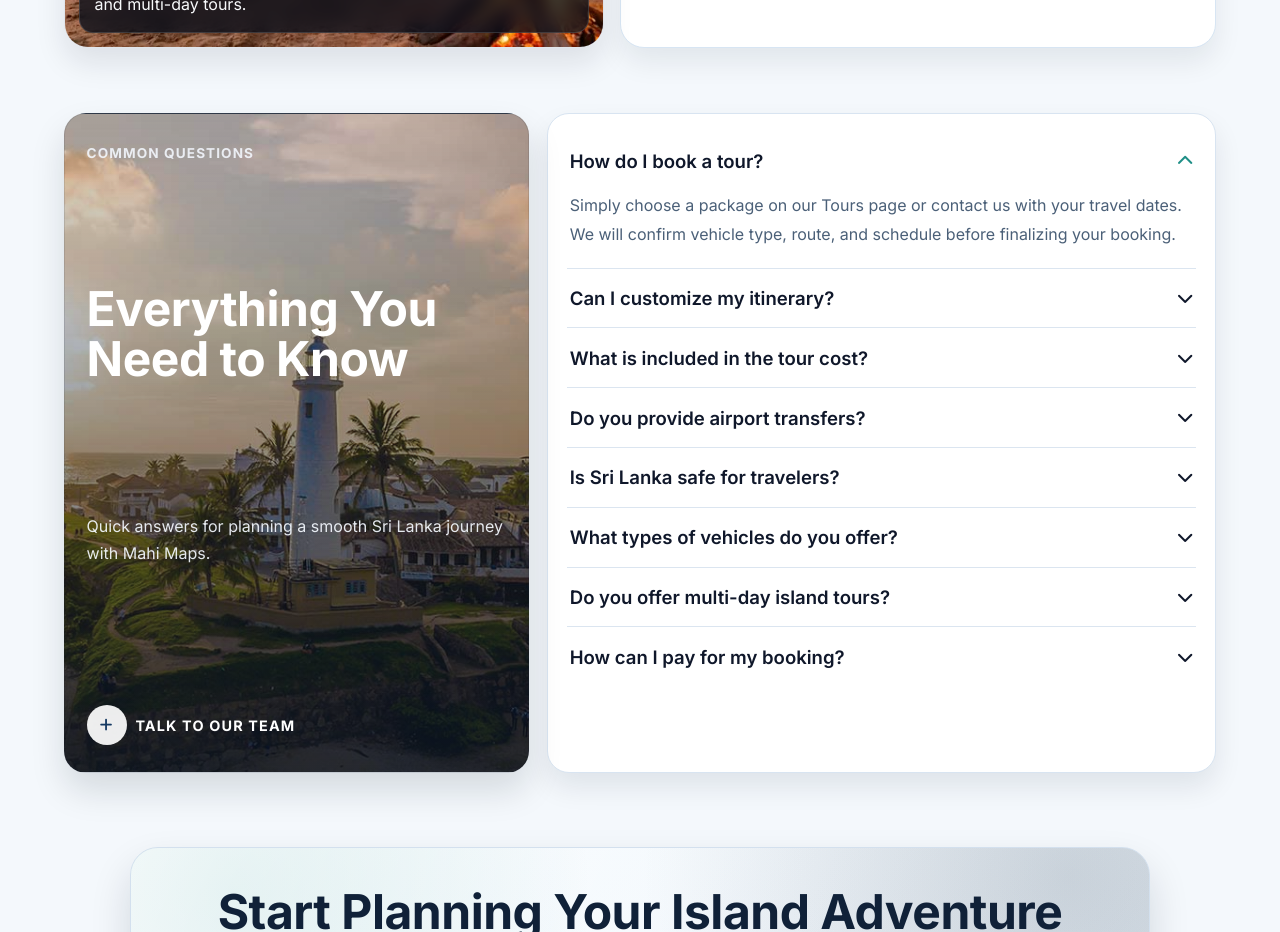
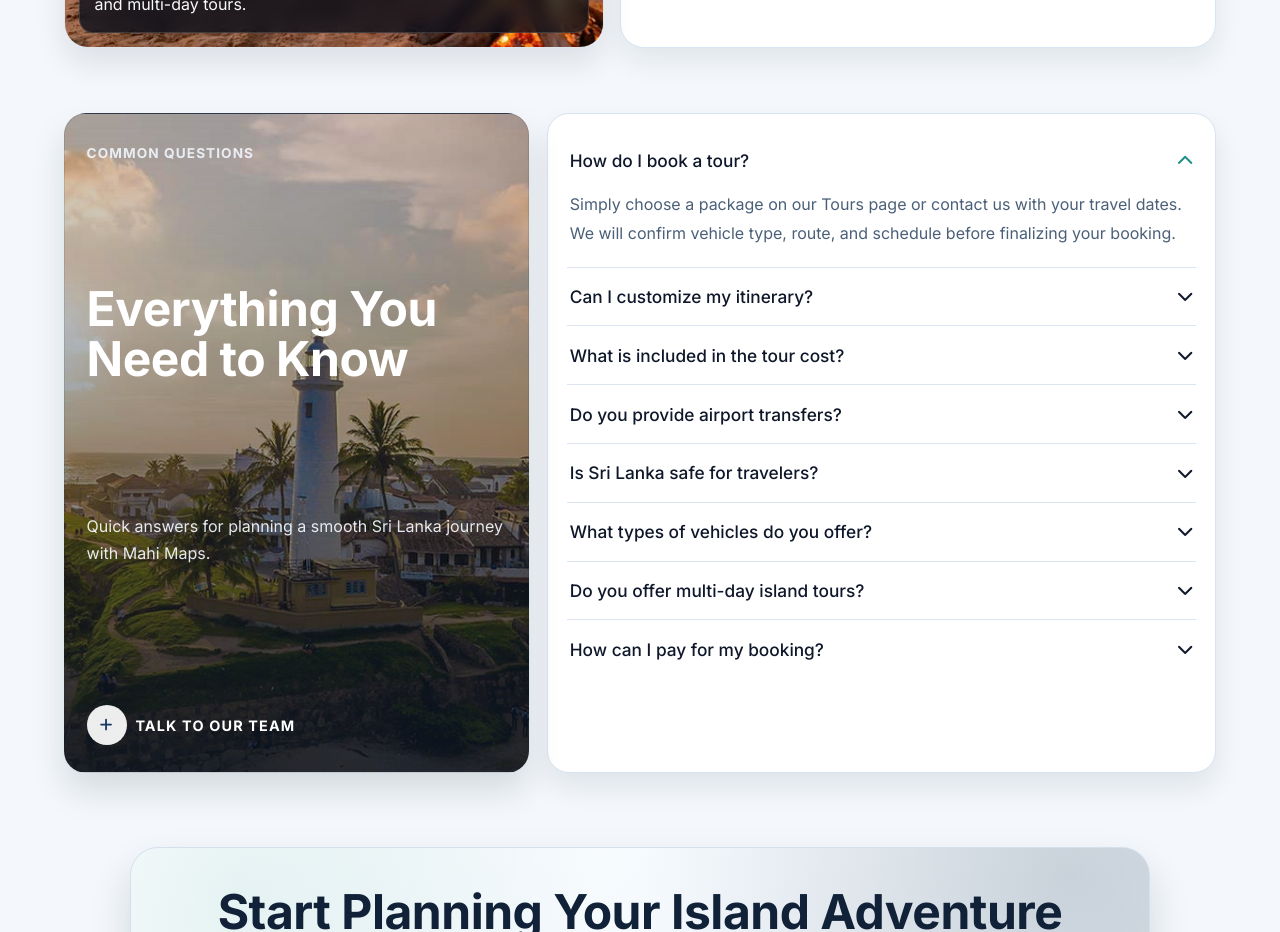
Before and after one commit to AMGRPrabhatha/mahimaps, a React (Vite) app: page /about in a window 1280 px wide. Shown: the part 2620-3552 px from the top of the page. Built offline with nearby package versions, Linux system fonts and the light colour scheme.

Commit message:
Further refine FAQ typography for a cleaner look

```diff
--- a/src/pages/About.css
+++ b/src/pages/About.css
@@ -1046,8 +1046,8 @@ backdrop-filter: blur(8px);
     justify-content: space-between;
     gap: 1rem;
     color: #0f172a;
-    font-size: clamp(1.02rem, 1.45vw, 1.18rem);
-    font-weight: 600;
+    font-size: clamp(0.96rem, 1.35vw, 1.1rem);
+    font-weight: 500;
 }
 
 .about-page .faq-accordion-question i {
```
